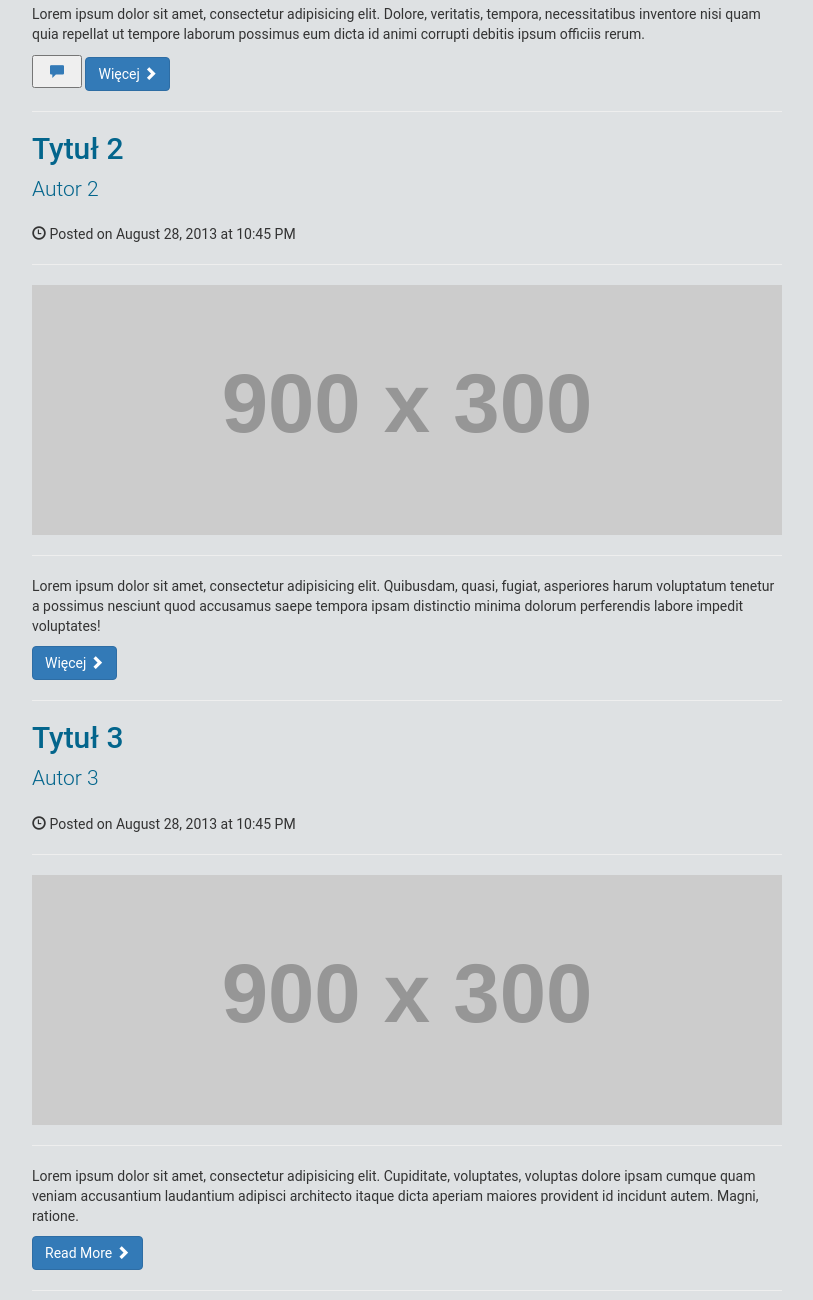
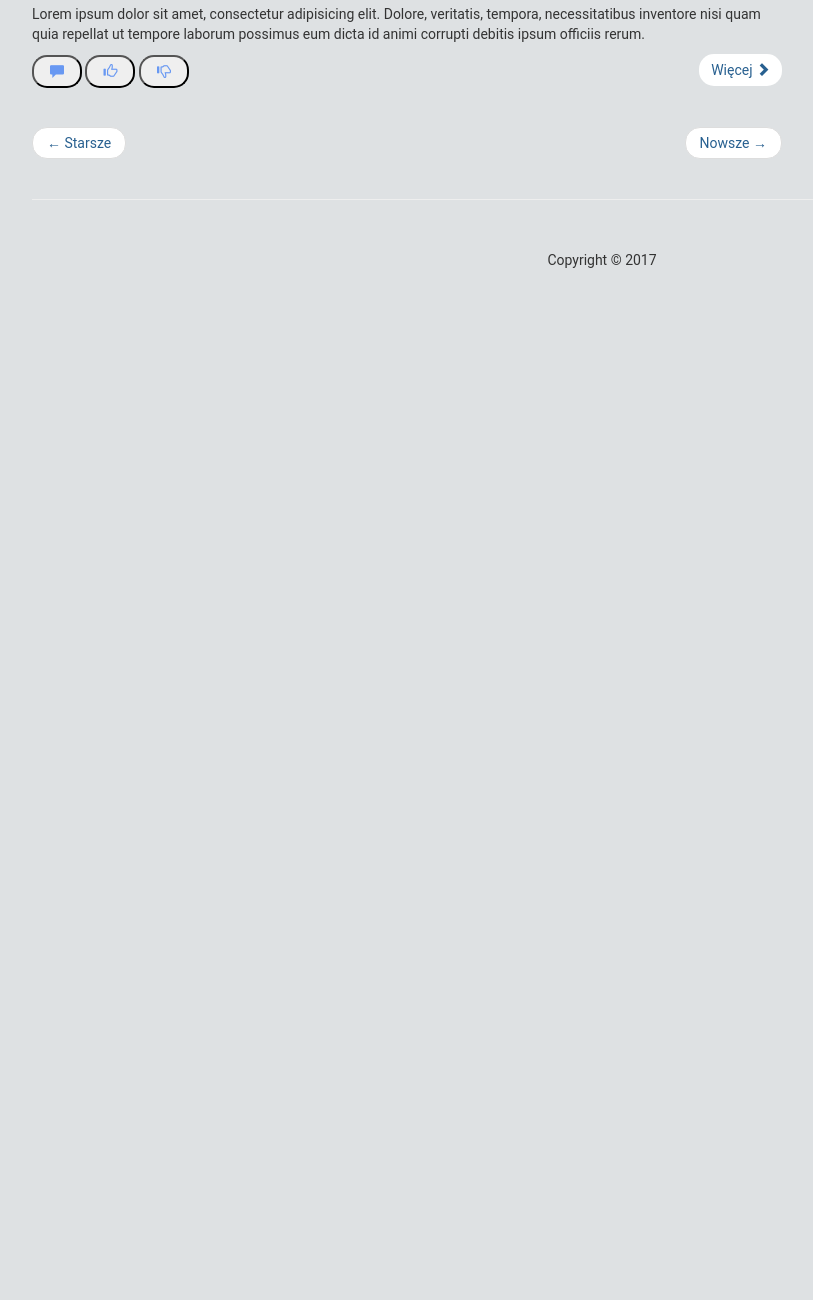
Before and after one commit to mati792/followme, a plain HTML site: page index.html in a window 1280 px wide. Shown: the part 620-1920 px from the top of the page, without its empty margins (38-851 px from the left). After the commit the page ends 950 px from the top, so only its background shows below. Drawn offline with Linux system fonts and the light colour scheme; placeholder pictures from the web are drawn by us.

Commit message:
trzeci commit

```diff
--- a/index.html
+++ b/index.html
@@ -94,8 +94,10 @@
                 <img class="img-responsive" src="http://placehold.it/900x300" alt="">
                 <hr>
                 <p>Lorem ipsum dolor sit amet, consectetur adipisicing elit. Dolore, veritatis, tempora, necessitatibus inventore nisi quam quia repellat ut tempore laborum possimus eum dicta id animi corrupti debitis ipsum officiis rerum.</p>
-                <button type="button" class="glyphicon glyphicon-comment"  style="height:33px; width:50px; color:#337ab7" onclick="displayComment()"></button>
-                <a class="btn btn-primary" href="#">Więcej <span class="glyphicon glyphicon-chevron-right"></span></a>
+                <button type="button" class="glyphicon glyphicon-comment"  style=" border-radius: 15px; height:33px; width:50px; color:#6898f2" onclick="displayComment()"></button>
+                <button type="button" class="glyphicon glyphicon-thumbs-up" style=" border-radius: 15px; height:33px; width:50px; color:#6898f2" onclick="like()"></button>
+                <button type="button" class="glyphicon glyphicon-thumbs-down" style=" border-radius: 15px; height:33px; width:50px; color:#6898f2" onclick="dislike()"></button>
+                <a class="btn btn-primary" href="#" style="float: right; border: none; border-radius: 15px; background-color: white; color: #286090;">Więcej <span class="glyphicon glyphicon-chevron-right"></span></a>
 
 <div class="container" style="display:none;" id="commentDiv">
 <link href="https://maxcdn.bootstrapcdn.com/font-awesome/4.6.3/css/font-awesome.min.css" rel="stylesheet" integrity="sha384-T8Gy5hrqNKT+hzMclPo118YTQO6cYprQmhrYwIiQ/3axmI1hQomh7Ud2hPOy8SP1" crossorigin="anonymous">
@@ -179,42 +181,9 @@
 	</div>
 </div>
 
-                <hr>
-
-                <!-- Second Blog Post -->
-                <h2>
-                    <a href="#">Tytuł 2</a>
-                </h2>
-                <p class="lead">
-                     <a href="index.php">Autor 2</a>
-                </p>
-                <p><span class="glyphicon glyphicon-time"></span> Posted on August 28, 2013 at 10:45 PM</p>
-                <hr>
-                <img class="img-responsive" src="http://placehold.it/900x300" alt="">
-                <hr>
-                <p>Lorem ipsum dolor sit amet, consectetur adipisicing elit. Quibusdam, quasi, fugiat, asperiores harum voluptatum tenetur a possimus nesciunt quod accusamus saepe tempora ipsam distinctio minima dolorum perferendis labore impedit voluptates!</p>
-                <a class="btn btn-primary" href="#">Więcej <span class="glyphicon glyphicon-chevron-right"></span></a>
-
-                <hr>
-
-                <!-- Third Blog Post -->
-                <h2>
-                    <a href="#">Tytuł 3</a>
-                </h2>
-                <p class="lead">
-                     <a href="index.php">Autor 3</a>
-                </p>
-                <p><span class="glyphicon glyphicon-time"></span> Posted on August 28, 2013 at 10:45 PM</p>
-                <hr>
-                <img class="img-responsive" src="http://placehold.it/900x300" alt="">
-                <hr>
-                <p>Lorem ipsum dolor sit amet, consectetur adipisicing elit. Cupiditate, voluptates, voluptas dolore ipsam cumque quam veniam accusantium laudantium adipisci architecto itaque dicta aperiam maiores provident id incidunt autem. Magni, ratione.</p>
-                <a class="btn btn-primary" href="#">Read More <span class="glyphicon glyphicon-chevron-right"></span></a>
-
-                <hr>
 
                 <!-- Pager -->
-                <ul class="pager">
+                <ul class="pager" style="padding-top: 20px;">
                     <li class="previous">
                         <a href="#">&larr; Starsze</a>
                     </li>
@@ -280,7 +249,9 @@
                 <div class="well">
                     <h4>Napisz post</h4>
                     <div class="status">
-                        <p style="border: 1px solid #ccc; padding: 10px;"> My first status </p>
+                        <input class="col-md-6" type="text" name="status" style="padding-bottom: 5px; width: 100%; min-height: 50px; border-radius: 3px; border: 1px solid #e3e3e3;"><br/><br/><br/>
+                        <a href="#" style="color: #333"><span class="glyphicon glyphicon-picture"></span></a>
+                        <button type="submit" name="send" style="float: right; padding: 5px; border-radius: 3px; border: 1px solid #e3e3e3;  background-color: white; color: #286090;"> Opublikuj </button>
                     </div>
                 </div>
 
--- a/style.css
+++ b/style.css
@@ -13,7 +13,7 @@
  }
 
  a {
- 	color: #03658c;
+ 	color: #286090;
  	text-decoration: none;
  }
 
```
Also changed, not shown: css/bootstrap.css.
